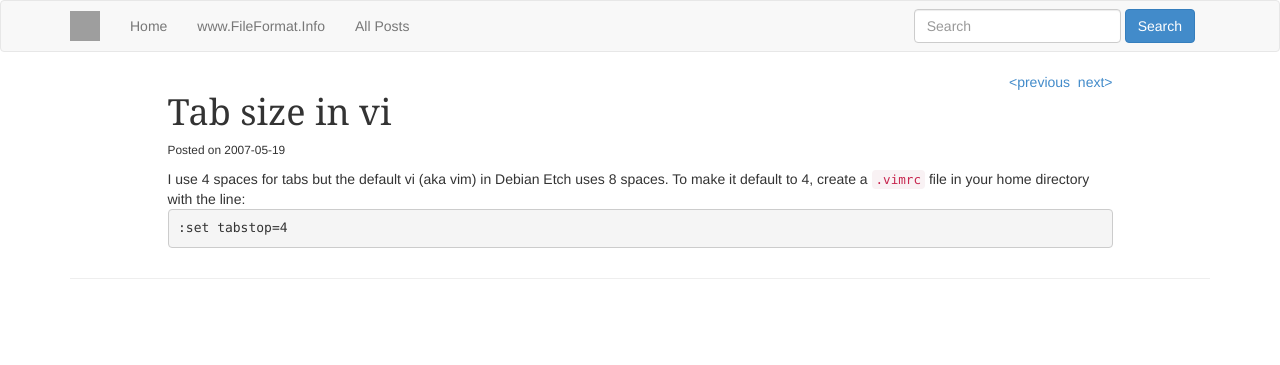
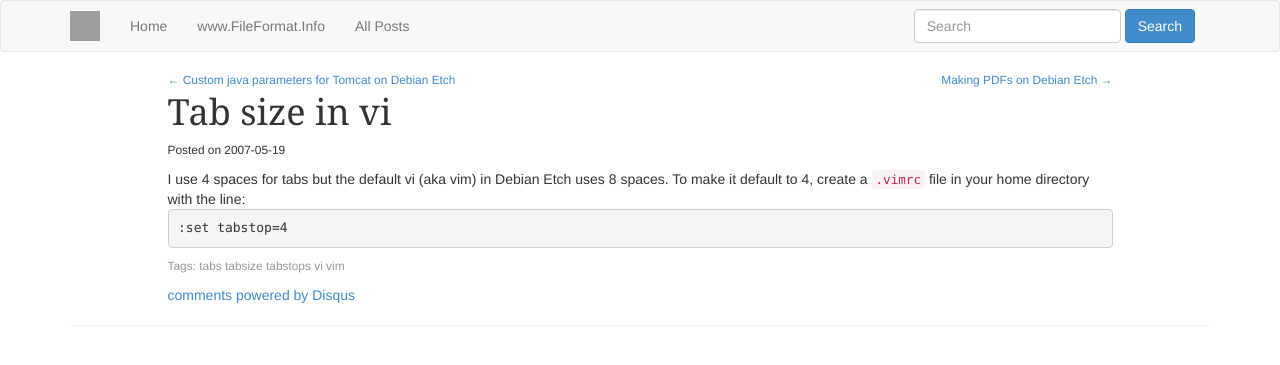
Before and after one commit to indrajithbandara/fileformat.github.io, a Jekyll site: the page built from _posts/2007-05-19-tab-size-in-vi.html, in a window 1280 px wide. Shown: the top 365 px of the page. Built offline with Jekyll 4.4.1, drawn with Linux system fonts in a browser that asks for light colours; comment, search, counter and statistics services are not loaded; grey boxes are pictures that could not be loaded.

Commit message:
added Disqus comments on posts

```diff
--- /dev/null
+++ b/_includes/disqus.html
@@ -0,0 +1,14 @@
+ <div id="disqus_thread"></div>
+    <script type="text/javascript">
+        /* * * CONFIGURATION VARIABLES: EDIT BEFORE PASTING INTO YOUR WEBPAGE * * */
+        var disqus_shortname = 'ffi-blog'; // required: replace example with your forum shortname
+
+        /* * * DON'T EDIT BELOW THIS LINE * * */
+        (function() {
+            var dsq = document.createElement('script'); dsq.type = 'text/javascript'; dsq.async = true;
+            dsq.src = '//' + disqus_shortname + '.disqus.com/embed.js';
+            (document.getElementsByTagName('head')[0] || document.getElementsByTagName('body')[0]).appendChild(dsq);
+        })();
+    </script>
+    <noscript>Please enable JavaScript to view the <a href="http://disqus.com/?ref_noscript">comments powered by Disqus.</a></noscript>
+    <a href="http://disqus.com" class="dsq-brlink">comments powered by <span class="logo-disqus">Disqus</span></a>
--- a/_layouts/post.html
+++ b/_layouts/post.html
@@ -10,17 +10,21 @@
 	<div class="container">
 		<div class="row">
 			<div class="col-md-10 col-md-offset-1">
-				<div style="float:right;">
+				<div class="pull-left small text-muted">
 				{% if page.previous.url %}
-					<a href="{{page.previous.url}}" title="Previous Post: {{page.previous.title}}">&lt;previous</a>
+					<a href="{{page.previous.url}}" title="Previous Post">&#x2190; <span class="hidden-xs">{{page.previous.title}}</span></a>
 				{% endif %}
+				</div>
+				<div class="pull-right small text-muted">
 				{% if page.next.url %}
-					&nbsp;<a href="{{page.next.url}}" title="Next Post: {{page.next.title}}">next&gt;</a>
+					&nbsp;<a href="{{page.next.url}}" title="Next Post"><span class="hidden-xs">{{page.next.title}} </span>&#x2192;</a>
 				{% endif %}
 				</div>
 				<h1>{{ page.title }}</h1>
 				<p class="small">Posted on {{page.date | date: "%Y-%m-%d" }}</p>
 				{{ content }}
+				<p class="small text-muted">Tags: {% for tag in page.tags %}{{tag}} {%endfor%}</p>
+{% include disqus.html %}
 			</div><!--/span-->
 		</div><!--/row-->
 		<hr>
```
